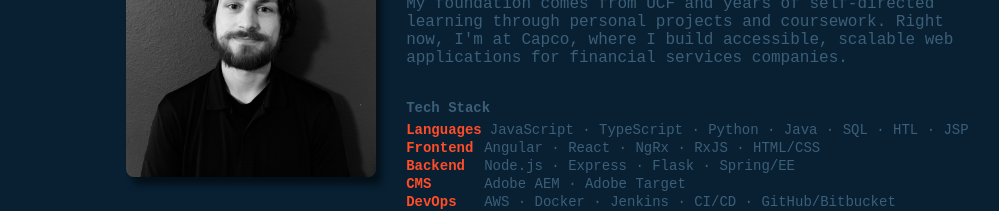
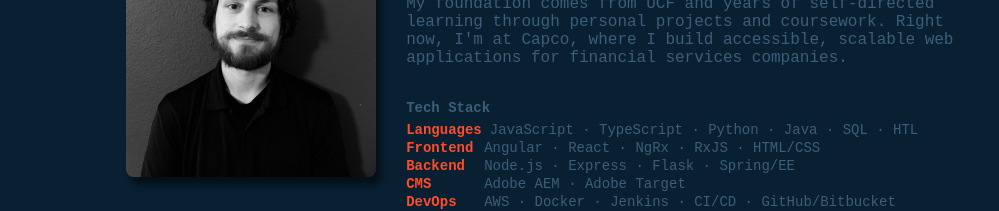
Before and after one commit to kylest0kes/folio, a React (Create React App) app: page / in a window 1280 px wide. Shown: the part 1240-1451 px from the top of the page, without its empty margins (86-1085 px from the left). Built offline with nearby package versions, Linux system fonts and the light colour scheme.

Commit message:
im dumb and keep forgetting things

```diff
--- a/src/Components/AboutDesktop/AboutDesktop.js
+++ b/src/Components/AboutDesktop/AboutDesktop.js
@@ -35,7 +35,7 @@ const AboutDesktop = () => {
                 <div className="tech-row">
                   <span className="tech-cat">Languages</span>
                   <span className="tech-items">
-                    JavaScript · TypeScript · Python · Java · SQL · HTL · JSP
+                    JavaScript · TypeScript · Python · Java · SQL · HTL
                   </span>
                 </div>
                 <div className="tech-row">
--- a/src/Components/AboutResp/AboutResp.js
+++ b/src/Components/AboutResp/AboutResp.js
@@ -33,7 +33,7 @@ const AboutResp = () => {
               <div className="tech-row-resp">
                 <span className="tech-cat-resp">Languages</span>
                 <span className="tech-items-resp">
-                  JavaScript · TypeScript · Python · Java · SQL · HTL · JSP
+                  JavaScript · TypeScript · Python · Java · SQL · HTL
                 </span>
               </div>
               <div className="tech-row-resp">
```
